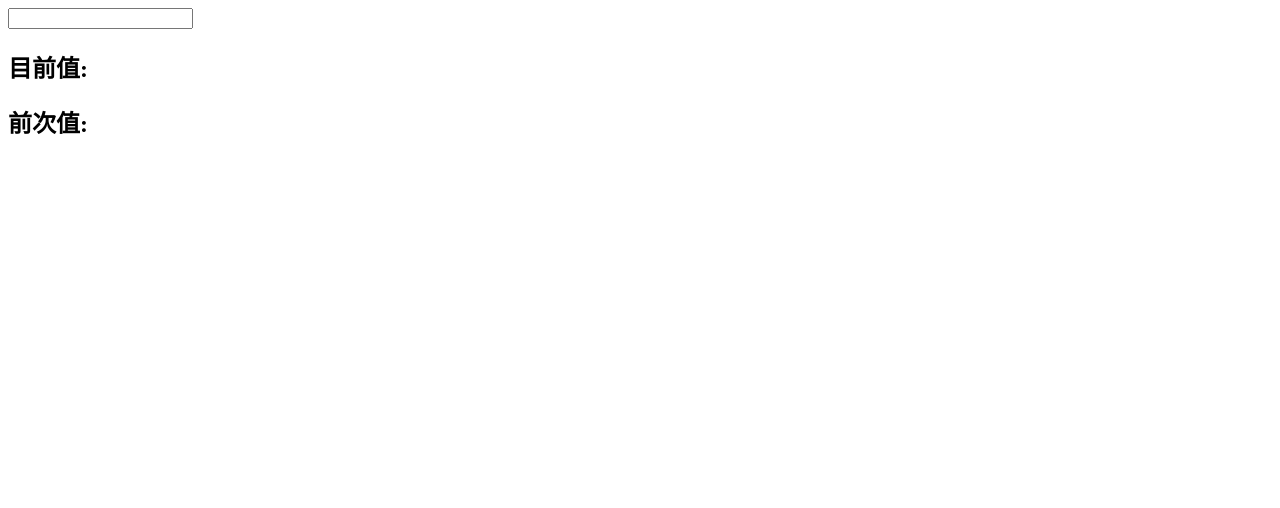
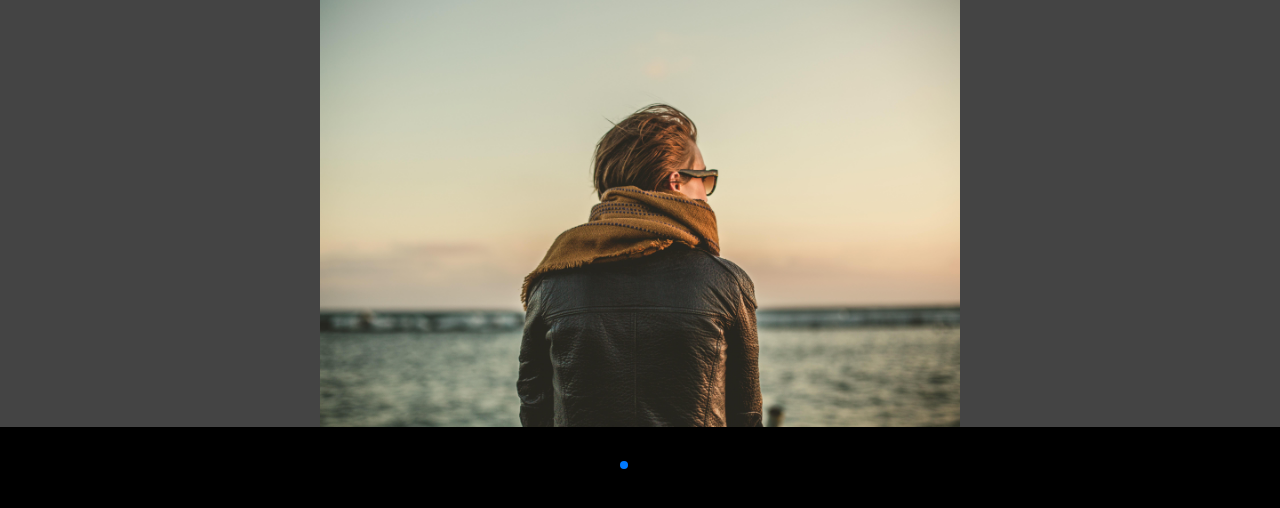
Before and after one commit to coffeeteacher/myReact9, a React (Vite) app: page / in a window 1280 px wide. Shown: the top 508 px of the page. Built offline with nearby package versions, Linux system fonts and the light colour scheme.

Commit message:
0903-swiper

```diff
--- a/package.json
+++ b/package.json
@@ -17,7 +17,8 @@
     "react-dom": "^19.1.0",
     "react-icons": "^5.5.0",
     "react-router-dom": "^7.8.0",
-    "sass": "^1.90.0"
+    "sass": "^1.90.0",
+    "swiper": "^11.2.10"
   },
   "devDependencies": {
     "@eslint/js": "^9.30.1",
--- /dev/null
+++ b/src/demo/swiper.css
@@ -0,0 +1,44 @@
+#app {
+  height: 100%;
+}
+html,
+body {
+  position: relative;
+  height: 100%;
+}
+
+body {
+  background: #000;
+  font-family:
+    Helvetica Neue,
+    Helvetica,
+    Arial,
+    sans-serif;
+  font-size: 14px;
+  color: #fff;
+  margin: 0;
+  padding: 0;
+}
+
+.swiper {
+  width: 100%;
+  height: 100%;
+}
+
+.swiper-slide {
+  text-align: center;
+  font-size: 18px;
+  background: #444;
+
+  /* Center slide text vertically */
+  display: flex;
+  justify-content: center;
+  align-items: center;
+}
+
+.swiper-slide img {
+  display: block;
+  width: 50%;
+  height: 50%;
+  object-fit: cover;
+}
--- /dev/null
+++ b/src/demo/swiper.html
@@ -0,0 +1,86 @@
+<!DOCTYPE html>
+<html lang="en">
+
+<head>
+  <meta charset="utf-8" />
+  <title>Swiper demo</title>
+  <meta name="viewport" content="width=device-width, initial-scale=1, minimum-scale=1, maximum-scale=1" />
+  <!-- Link Swiper's CSS -->
+  <link rel="stylesheet" href="https://cdn.jsdelivr.net/npm/swiper@11/swiper-bundle.min.css" />
+
+  <!-- Demo styles -->
+  <style>
+    html,
+    body {
+      position: relative;
+      height: 100%;
+    }
+
+    body {
+      background: #000;
+      font-family: Helvetica Neue, Helvetica, Arial, sans-serif;
+      font-size: 14px;
+      color: #fff;
+      margin: 0;
+      padding: 0;
+    }
+
+    .swiper {
+      width: 100%;
+      height: 100%;
+    }
+
+    .swiper-slide {
+      text-align: center;
+      font-size: 18px;
+      background: #444;
+      display: flex;
+      justify-content: center;
+      align-items: center;
+    }
+
+    .swiper-slide img {
+      display: block;
+      width: 100%;
+      height: 100%;
+      object-fit: cover;
+    }
+  </style>
+</head>
+
+<body>
+  <!-- Swiper -->
+  <div class="swiper mySwiper">
+    <div class="swiper-wrapper">
+      <div class="swiper-slide">Slide 1</div>
+      <div class="swiper-slide">Slide 2</div>
+      <div class="swiper-slide">Slide 3</div>
+      <div class="swiper-slide">Slide 4</div>
+      <div class="swiper-slide">Slide 5</div>
+      <div class="swiper-slide">Slide 6</div>
+      <div class="swiper-slide">Slide 7</div>
+      <div class="swiper-slide">Slide 8</div>
+      <div class="swiper-slide">Slide 9</div>
+    </div>
+    <div class="swiper-pagination"></div>
+  </div>
+
+  <!-- Swiper JS -->
+  <script src="https://cdn.jsdelivr.net/npm/swiper@11/swiper-bundle.min.js"></script>
+
+  <!-- Initialize Swiper -->
+  <script>
+    var swiper = new Swiper(".mySwiper", {
+      direction: "vertical",
+      slidesPerView: 1,
+      spaceBetween: 30,
+      mousewheel: true,
+      pagination: {
+        el: ".swiper-pagination",
+        clickable: true,
+      },
+    });
+  </script>
+</body>
+
+</html>
--- /dev/null
+++ b/src/demo/swiper.jsx
@@ -0,0 +1,42 @@
+import React, { useRef, useState } from 'react';
+// Import Swiper React components
+import { Swiper, SwiperSlide } from 'swiper/react';
+
+// Import Swiper styles
+import 'swiper/css';
+import 'swiper/css/pagination';
+
+import './swiper.css';
+
+// import required modules
+import { Mousewheel, Pagination } from 'swiper/modules';
+
+export default function App() {
+    return (
+        <>
+            <Swiper
+                direction={'horizontal'}
+                slidesPerView={1}
+                spaceBetween={30}
+                mousewheel={true}
+                pagination={{
+                    clickable: true,
+                }}
+                modules={[Mousewheel, Pagination]}
+                className="mySwiper"
+            >
+                <SwiperSlide>
+                    <img src="./images/p3.jpg" alt="" />
+                </SwiperSlide>
+
+                <SwiperSlide>
+                    <img src="./images/p5.jpg" alt="" />
+                </SwiperSlide>
+
+                <SwiperSlide>
+                    <img src="./images/p7.jpg" alt="" />
+                </SwiperSlide>
+            </Swiper>
+        </>
+    );
+}
--- a/src/main.jsx
+++ b/src/main.jsx
@@ -4,8 +4,8 @@ import { HashRouter } from 'react-router-dom'
 // import './index.css'
 // import App from './App.jsx'
 // import './sass/all.scss'
-import App from './pages/App0903-useRef-7'
-// import App from './demo/useRef4'
+// import App from './pages/App0903-useRef-7'
+import App from './demo/swiper'
 
 createRoot(document.getElementById('root')).render(
   // 嚴謹模式
```
Also changed, not shown: 1 other file (tests, documents, lock files or other folders).
